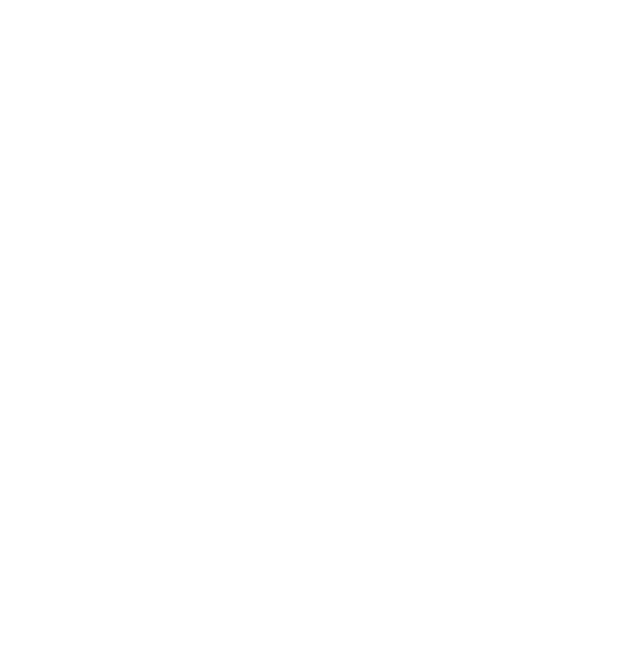
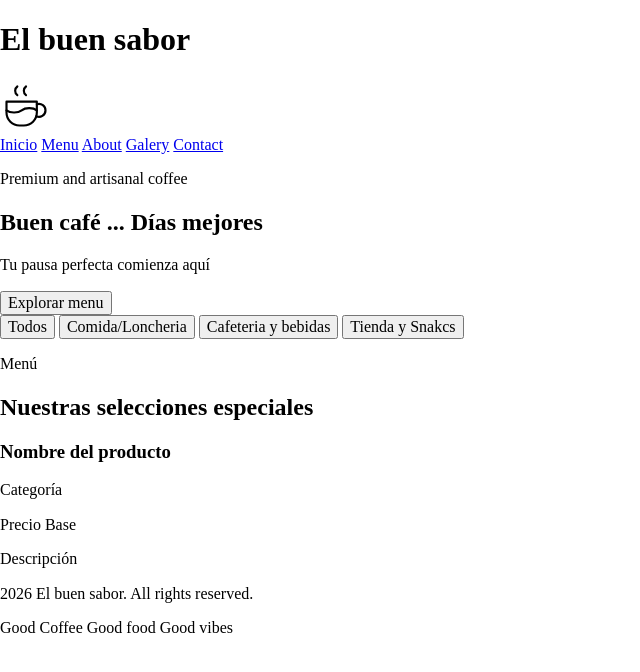
Before and after one commit to YahirRoom/El-buen-sabor-PP, a plain HTML site: page index.html in a window 1280 px wide. Shown: the whole page, without its empty margins (0-640 px from the left). Drawn offline with Linux system fonts and the light colour scheme; a web font is replaced by a local one.

Commit message:
Desarrollo de HTML

```diff
--- a/index.html
+++ b/index.html
@@ -1,17 +1,73 @@
 <!DOCTYPE html>
 <html lang="en">
+
 <head>
     <meta charset="UTF-8">
     <meta name="viewport" content="width=device-width, initial-scale=1.0">
     <title>Document</title>
     <link rel="preload" href="css/normalize.css" as="style">
     <link rel="stylesheet" href="css/normalize.css">
-    <link href="https://fonts.googleapis.com/css2?family=Playfair+Display:ital,wght@0,700;1,700&display=swap" rel="stylesheet">
+    <link href="https://fonts.googleapis.com/css2?family=Playfair+Display:ital,wght@0,700;1,700&display=swap"
+        rel="stylesheet">
     <link href="https://fonts.googleapis.com/css2?family=Lato:wght@400;700&display=swap" rel="stylesheet">
     <link rel="preload" href="css/styles.css" as="style">
     <link href="css/styles.css" rel="stylesheet">
 </head>
+
 <body>
+    <header>
+        <h1>El buen sabor</h1>
+        <svg xmlns="http://www.w3.org/2000/svg" width="52" height="52" viewBox="0 0 24 24" fill="none" stroke="#000000"
+            stroke-width="1" stroke-linecap="round" stroke-linejoin="round">
+            <path
+                d="M3 14c.83 .642 2.077 1.017 3.5 1c1.423 .017 2.67 -.358 3.5 -1c.83 -.642 2.077 -1.017 3.5 -1c1.423 -.017 2.67 .358 3.5 1" />
+            <path d="M8 3a2.4 2.4 0 0 0 -1 2a2.4 2.4 0 0 0 1 2" />
+            <path d="M12 3a2.4 2.4 0 0 0 -1 2a2.4 2.4 0 0 0 1 2" />
+            <path d="M3 10h14v5a6 6 0 0 1 -6 6h-2a6 6 0 0 1 -6 -6v-5z" />
+            <path d="M16.746 16.726a3 3 0 1 0 .252 -5.555" />
+        </svg>
+        <nav>
+            <a href="#">Inicio</a>
+            <a href="#">Menu</a>
+            <a href="#">About</a>
+            <a href="#">Galery</a>
+            <a href="#">Contact</a>
+        </nav>
+    </header>
+    <section>
+        <p>Premium and artisanal coffee</p>
+        <h2>Buen café ... Días mejores</h2>
+        <p>Tu pausa perfecta comienza aquí</p>
+        <button>Explorar menu</button>
+    </section>
+    <div>
+        <button>Todos</button>
+        <button>Comida/Loncheria</button>
+        <button>Cafeteria y bebidas</button>
+        <button>Tienda y Snakcs</button>
+    </div>
 
+    <main>
+        <section>
+            <p>Menú</p>
+            <h2>Nuestras selecciones especiales</h2>
+        </section>
+
+
+        <section>
+            <h3>Nombre del producto</h3>
+            <p>Categoría</p>
+            <p>Precio Base</p>
+            <p>Descripción</p>
+        </section>
+
+    </main>
+
+
+    <footer>
+        <p>2026 El buen sabor. All rights reserved.</p>
+        <p>Good Coffee Good food Good vibes</p>
+    </footer>
 </body>
+
 </html>
```
Also changed, not shown: img/buencafejpg.jpg (added).
